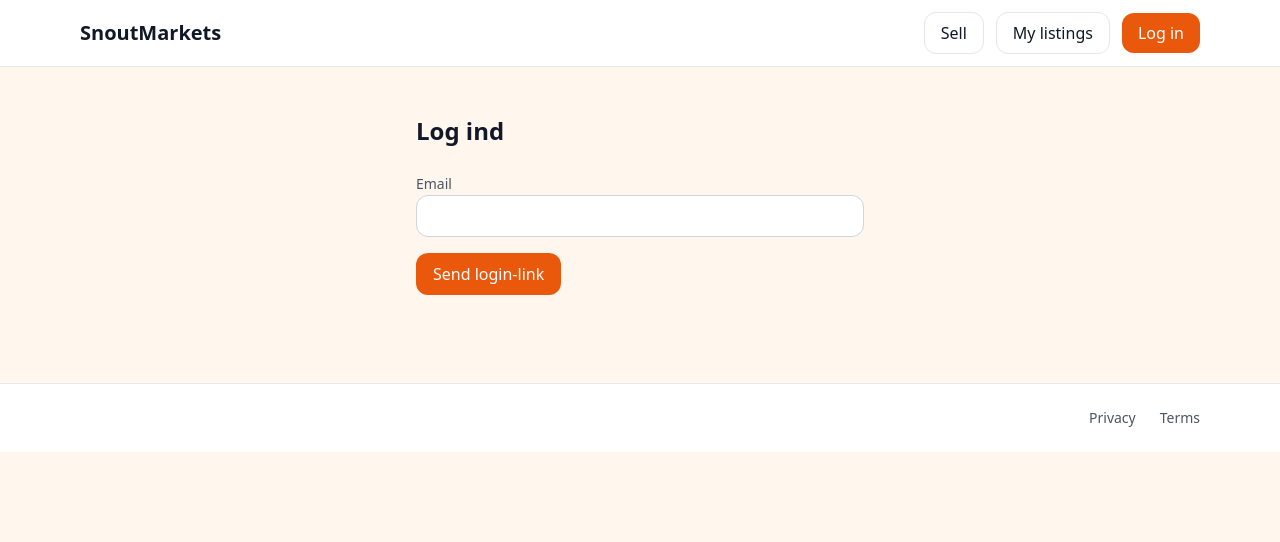
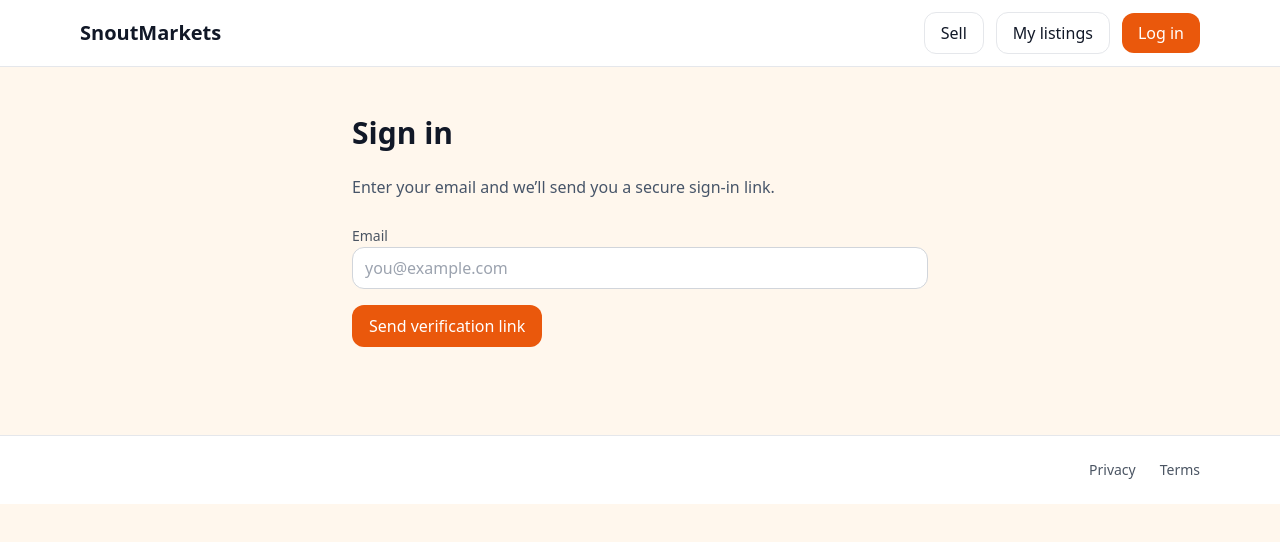
Before and after one commit to yorkshires/snoutmarkets.com, a Next.js app: page /login in a window 1280 px wide. Shown: the top 542 px of the page. Built offline with nearby package versions, Linux system fonts and the light colour scheme; no server answers.

Commit message:
Update page.tsx

```diff
--- a/src/app/login/page.tsx
+++ b/src/app/login/page.tsx
@@ -3,58 +3,66 @@
 import { useState } from "react";
 
 export default function LoginPage() {
-  const [status, setStatus] =
-    useState<"idle" | "sending" | "sent" | "error">("idle");
-  const [message, setMessage] = useState<string>("");
-  const [devLink, setDevLink] = useState<string | null>(null);
+  const [status, setStatus] = useState<"idle" | "sending" | "sent" | "error">("idle");
+  const [error, setError] = useState<string>("");
 
   async function onSubmit(e: React.FormEvent<HTMLFormElement>) {
     e.preventDefault();
     setStatus("sending");
-    setMessage("");
-    setDevLink(null);
+    setError("");
 
     const res = await fetch("/api/auth/magic-link", {
       method: "POST",
       body: new FormData(e.currentTarget),
     });
 
-    if (!res.ok) {
+    if (res.ok) {
+      setStatus("sent");
+    } else {
+      const data = await res.json().catch(() => ({}));
+      setError(data?.error || "Something went wrong. Please try again.");
       setStatus("error");
-      setMessage("Noget gik galt. Prøv igen.");
-      return;
-    }
-
-    const json = await res.json();
-    setStatus("sent");
-    if (json.sent) {
-      setMessage("Tjek din mail for dit login-link.");
-    } else if (json.link) {
-      setMessage("Dev: klik linket herunder for at logge ind.");
-      setDevLink(json.link as string);
     }
   }
 
   return (
-    <div className="max-w-md mx-auto py-12">
-      <h1 className="text-2xl font-semibold mb-6">Log ind</h1>
+    <div className="max-w-xl mx-auto py-12">
+      <h1 className="text-3xl font-semibold mb-6">Sign in</h1>
+      <p className="text-slate-600 mb-6">
+        Enter your email and we’ll send you a secure sign-in link.
+      </p>
 
       <form onSubmit={onSubmit} className="space-y-4">
         <div>
           <label className="label">Email</label>
-          <input className="input" name="email" type="email" required />
+          <input
+            className="input"
+            name="email"
+            type="email"
+            required
+            disabled={status === "sending" || status === "sent"}
+            placeholder="you@example.com"
+          />
         </div>
 
-        <button className="btn btn-primary" type="submit" disabled={status === "sending"}>
-          {status === "sending" ? "Sender…" : "Send login-link"}
+        <button
+          className="btn btn-primary"
+          type="submit"
+          disabled={status === "sending" || status === "sent"}
+        >
+          {status === "sending" ? "Sending…" : "Send verification link"}
         </button>
 
-        {message && <div className="text-sm text-gray-700 mt-2">{message}</div>}
-        {devLink && (
-          <div className="mt-2">
-            <a className="text-blue-600 underline break-all" href={devLink}>
-              {devLink}
-            </a>
+        {status === "sent" && (
+          <div className="mt-4 rounded-lg bg-emerald-50 text-emerald-800 p-3 text-sm">
+            Check your inbox. We just sent you a sign-in link. The link expires in 15 minutes.
+            If you can’t find it, look in your spam folder.
+          </div>
+        )}
+
+        {error && (
+          <div className="mt-4 rounded-lg bg-rose-50 text-rose-800 p-3 text-sm">
+            {error}
           </div>
         )}
       </form>
```
